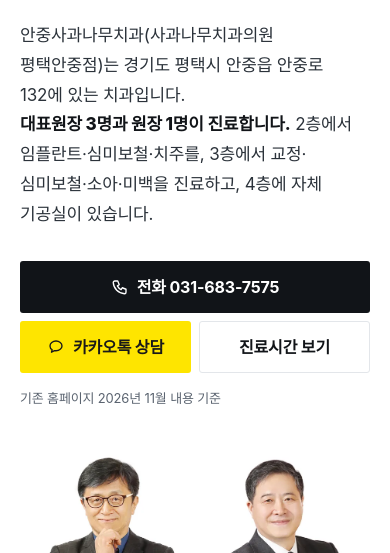
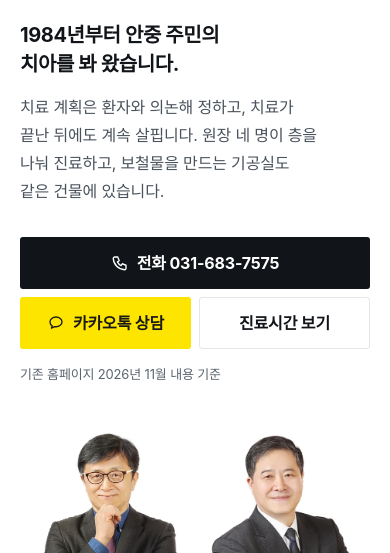
Before and after one commit to kkwon91/anjung-appletree-demo, a plain HTML site: page index.html in a window 390 px wide. Shown: the part 226-779 px from the top of the page. Drawn offline with Linux system fonts and the light colour scheme; a web font is replaced by a local one.

Commit message:
홈 첫 화면 브랜드 문장으로 교체, 목업·비교 캡처 갱신

```diff
--- a/assets/css/site.css
+++ b/assets/css/site.css
@@ -68,7 +68,8 @@ a { color: inherit; }
 .hero__grid { display: grid; grid-template-columns: 7fr 5fr; gap: 64px; align-items: center; }
 .hero__place { margin: 0 0 14px; font-size: 15px; font-weight: 700; color: var(--accent); }
 .hero h1 { margin: 0 0 24px; font-size: clamp(36px, 4.4vw, 60px); font-weight: 800; letter-spacing: -0.035em; line-height: 1.15; }
-.hero__lead { margin: 0 0 32px; font-size: 18px; line-height: 1.75; color: #2B323A; max-width: 34em; }
+.hero__tag { margin: 0 0 14px; font-size: clamp(21px, 1.9vw, 26px); font-weight: 700; line-height: 1.45; letter-spacing: -0.02em; color: var(--ink); max-width: 24em; }
+.hero__lead { margin: 0 0 32px; font-size: 17px; line-height: 1.75; color: #4A525C; max-width: 31em; }
 .hero__ph { margin: 0; max-width: 440px; justify-self: end; width: 100%; }
 .hero__frame { position: relative; aspect-ratio: 3 / 4; background: var(--soft); overflow: hidden; touch-action: pan-y; }
 .hero__slide { position: absolute; inset: 0; margin: 0; opacity: 0; transition: opacity 1s ease; }
@@ -579,7 +580,8 @@ body.has-cta { padding-bottom: 48px; }
   .sec-head { flex-direction: column; align-items: start; gap: 10px; }
   .hero { padding: 36px 0 56px; }
   .hero h1 { font-size: clamp(32px, 9vw, 40px); }
-  .hero__lead { font-size: 17px; }
+  .hero__tag { font-size: 20px; }
+  .hero__lead { font-size: 16px; }
   .hero__ph { max-width: none; }
   .hero__frame { aspect-ratio: 4 / 5; }
   .btns .btn { flex: 1 1 140px; }
--- a/index.html
+++ b/index.html
@@ -35,7 +35,8 @@
   <div class="wrap hero__grid">
     <div>
       <h1 id="h1">평택 안중사과나무치과</h1>
-      <p class="hero__lead"><span class="dot-run"><span class="nw">안중사과나무치과(사과나무치과의원</span> <span class="nw">평택안중점)는</span> 경기도 평택시 안중읍 안중로 132에 있는 치과입니다.</span><br><strong class="em-b">대표원장 3명과 원장 1명이 진료합니다.</strong> <span class="dot-run">2층에서 <span class="nw">임플란트·</span><span class="nw">심미보철·</span>치주를, 3층에서 <span class="nw">교정·</span><span class="nw">심미보철·</span><span class="nw">소아·</span>미백을 진료하고, 4층에 자체 <span class="nw">기공실이 있습니다.</span></span></p>
+      <p class="hero__tag"><span class="dot-run">1984년부터 안중 주민의 치아를 <span class="nw">봐 왔습니다.</span></span></p>
+      <p class="hero__lead"><span class="dot-run">치료 계획은 환자와 의논해 정하고, 치료가 끝난 뒤에도 계속 살핍니다. 원장 네 명이 층을 나눠 진료하고, 보철물을 만드는 기공실도 같은 <span class="nw">건물에 있습니다.</span></span></p>
       <div class="btns"><a class="btn btn--ink" href="tel:031-683-7575"><svg viewBox="0 0 24 24" aria-hidden="true"><path d="M5 4h4l2 5-2.5 1.5a11 11 0 0 0 5 5L15 13l5 2v4a2 2 0 0 1-2 2A16 16 0 0 1 3 6a2 2 0 0 1 2-2"/></svg>전화 031-683-7575</a><a class="btn btn--kakao" href="https://pf.kakao.com/_xjNxkAl" target="_blank" rel="noopener"><svg viewBox="0 0 24 24" aria-hidden="true"><path d="M12 4c4.4 0 8 2.9 8 6.5S16.4 17 12 17c-.7 0-1.4-.1-2-.2L6 19l.9-3.3C5.1 14.6 4 12.7 4 10.5 4 6.9 7.6 4 12 4z"/></svg>카카오톡 상담</a><a class="btn btn--line" href="#visit">진료시간 보기</a></div>
       <p class="basis"><span class="dot-run">기존 홈페이지 2026년 11월 <span class="nw">내용 기준</span></span></p>
     </div>
```
Also changed, not shown: compare/index.html (+2 -2 lines), mockup/index.html (+3 -3 lines), share/img/new-home-mo-full.jpg, share/img/new-home-mo.webp, share/img/new-home-pc-full.jpg, share/img/new-home-pc.webp, share/img/og-compare.jpg, share/img/og-mockup.jpg.
